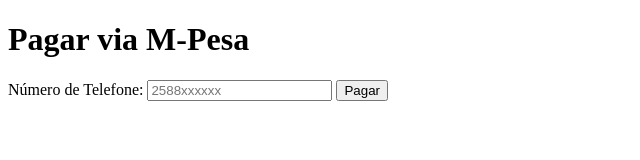
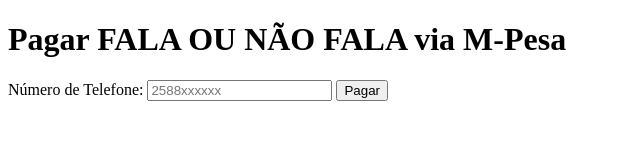
Before and after one commit to jogosmoz/pagafalaounaofala, a plain HTML site: page index.html in a window 1280 px wide. Shown: the whole page, without its empty margins (0-640 px from the left). Drawn offline with Linux system fonts and the light colour scheme.

Commit message:
Update index.html

```diff
--- a/index.html
+++ b/index.html
@@ -6,7 +6,7 @@
     <title>Pagamento Fala ou Não Fala</title>
 </head>
 <body>
-    <h1>Pagar via M-Pesa</h1>
+    <h1>Pagar FALA OU NÃO FALA via M-Pesa</h1>
     <form id="paymentForm">
     <label for="telefone">Número de Telefone:</label>
     <input type="text" id="telefone" name="telefone" placeholder="2588xxxxxx" required>
```
